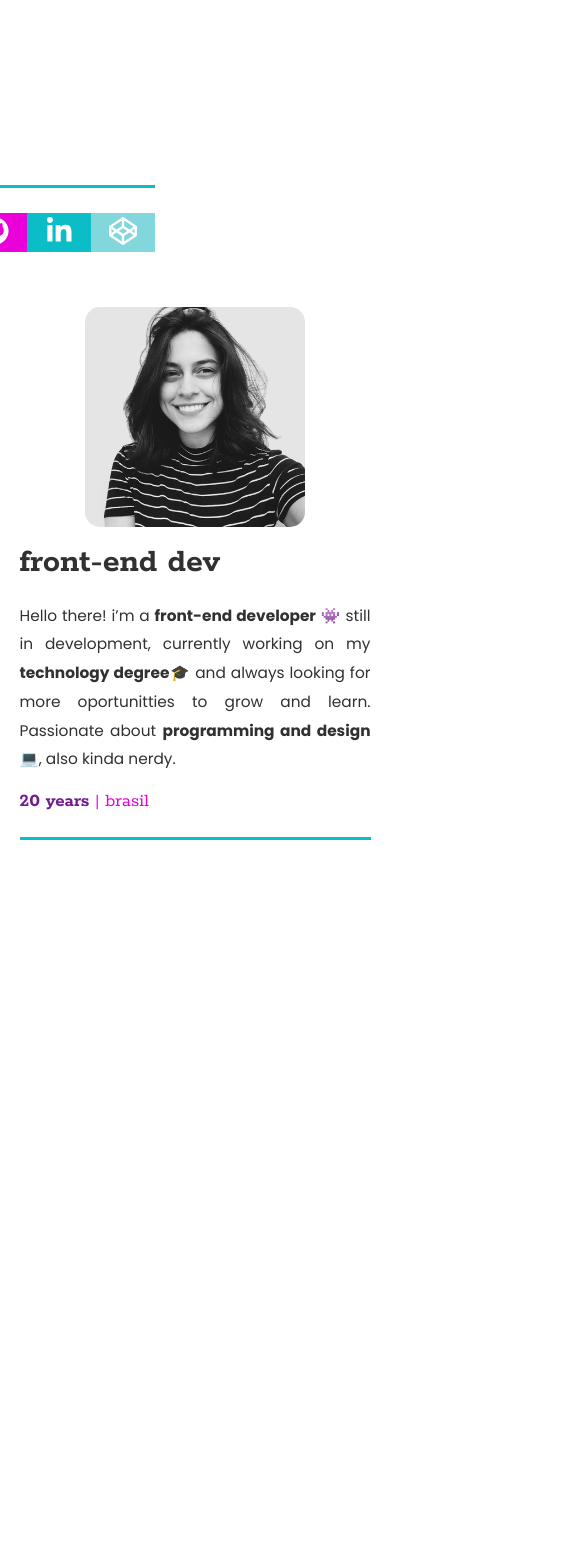
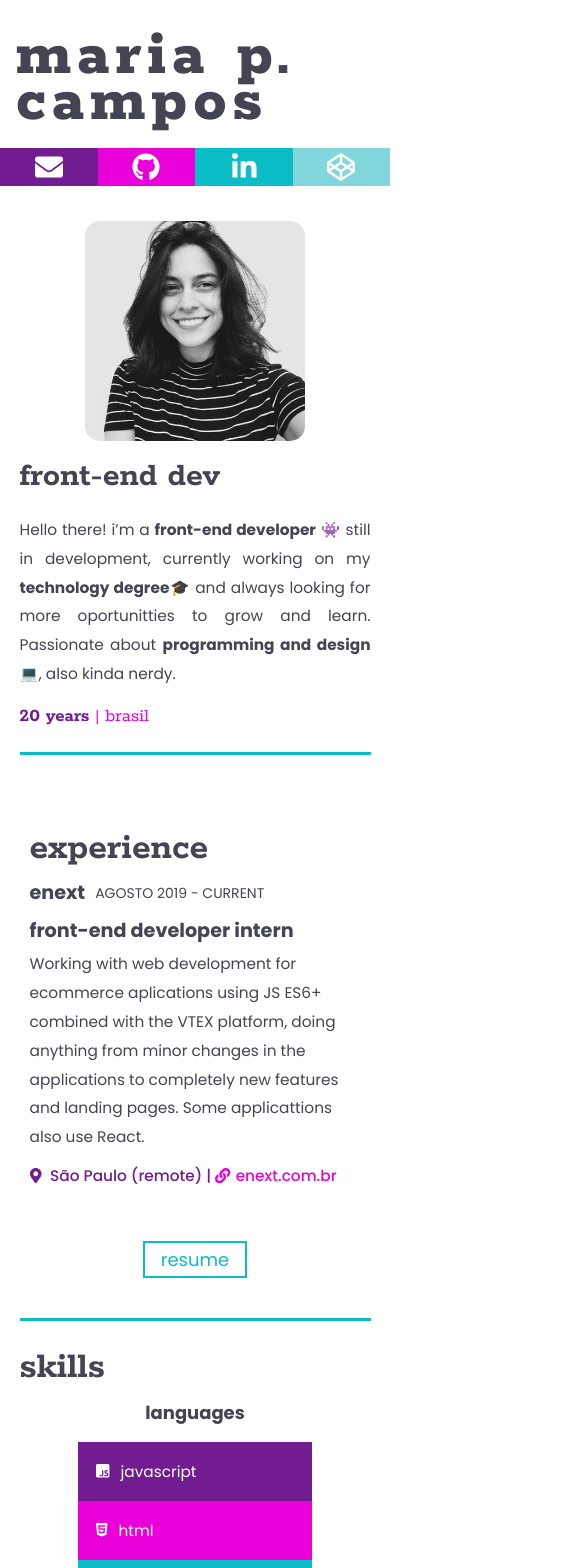
Before and after one commit to mariap-campos/personal-website, a React (Create React App) app: page / in a window 390 px wide. Shown: the top 1568 px of the page, 585 px wide, since content can reach past the window. Built offline with nearby package versions, Linux system fonts and the light colour scheme.

Commit message:
responsive changes

```diff
--- a/src/assets/styles/global.css
+++ b/src/assets/styles/global.css
@@ -3,7 +3,7 @@
 
    --color-background: #ffffff;
    --color-shadow: #dfe2e6;
-   --color-text: #313131;
+   --color-text: #444452;
    --color-purple: #711C91;
    --color-pink: #EA01D9;
    --color-blueish: #0BBDC7;
@@ -33,6 +33,12 @@ h2 {
 
 html, body, #root {
    height: 100vh;
+   color: var(--color-text);
+}
+
+.container {
+   border-bottom: 3px solid var(--color-blueish);
+   width: 60vw;
 }
 
 body {
@@ -49,14 +55,16 @@ body, input, button, textarea{
    color: var(--color-text-in-dark);
 }
 
-.container {
-   width: 90vw;
-   max-width: 700px;
-}
 
 @media (min-width: 700px) {
    :root {
       font-size: 62.5%;
+   }
+
+   .container{
+         width: 90vw;
+         margin: 0 auto;
+         padding: 25px 0px;
    }
 }
 
--- a/src/pages/Home/components/AboutMe/index.js
+++ b/src/pages/Home/components/AboutMe/index.js
@@ -4,7 +4,7 @@ import profileImg from '../../../../assets/images/profile.png'
 
 function AboutMe() {
     return (
-        <S.ProfileWrapper>
+        <S.ProfileWrapper className="container">
             <S.ProfileImage>
             <img src={profileImg} alt="" className="heroImg"/>
             </S.ProfileImage>
--- a/src/pages/Home/components/Experience/index.js
+++ b/src/pages/Home/components/Experience/index.js
@@ -14,10 +14,10 @@ function Experience() {
                 <S.CompanyWrapper>
                     <S.NameWrapper>
                         <h2>enext</h2>
-                        AGOSTO 2019 - CURRENT
+                        <span>AGOSTO 2019 - CURRENT</span>
                     </S.NameWrapper>
                     <S.AdditionalInfo>
-                        <h2>Front-end Developer Intern</h2>
+                        <h2>front-end developer intern</h2>
                         <span>Working with web development for ecommerce aplications using JS ES6+ combined with the VTEX platform, doing anything from minor changes in the applications to completely new features and landing pages. Some applicattions also use React.</span> <br/>
                         <S.Location>
                             <FontAwesomeIcon icon={faMapMarkerAlt} className="icon-Marker"/> São Paulo (remote) | <a target="_blank" rel="noreferrer" href="https://enext.com.br"><FontAwesomeIcon icon={faLink} className="icon-link"/>enext.com.br</a>
@@ -26,13 +26,7 @@ function Experience() {
                 </S.CompanyWrapper>
             </S.ExperienceWrapper>
             <S.ResumeWrapper>
-                <div class="svg-wrapper">
-                    <div class="text"><a href={Resume} target="_blank" rel="noreferrer" className="resume-link">resume</a></div>
-                    <svg height="50" width="200" xmlns="http://www.w3.org/2000/svg">
-                        <rect class="shape" height="50" width="200" />
-                    </svg>
-                </div>
-
+                <a href={Resume} target="_blank" rel="noreferrer" className="resume-link">resume</a>
             </S.ResumeWrapper>
         </S.ExperienceContainer>
     )
--- a/src/pages/Home/components/Experience/styled.js
+++ b/src/pages/Home/components/Experience/styled.js
@@ -2,46 +2,37 @@ import styled from 'styled-components'
 
 export const ExperienceContainer = styled.div`
     border-bottom: 3px solid var(--color-blueish);
+    width: 60vw;
+
+    @media screen and (max-width: 768px) {
+        width: 90vw;
+        margin: 0 auto;
+        padding: 25px 0px;
+    }
 `;
 export const ResumeWrapper = styled.div`
-.svg-wrapper {
-  position: relative;
-  top: 50%;
-  transform: translateY(-50%);
-  margin: 0 auto;
-  width: 200px;
-}
-.shape {
-  stroke-dasharray: 140 540;
-  stroke-dashoffset: -282;
-  stroke-width: 8px;
-  fill: transparent;
-  stroke: var(--color-blueish);
-  border-bottom: 5px solid black;
-  transition: stroke-width 1s, stroke-dashoffset 1s, stroke-dasharray 1s;
-}
-.text {
-  font-size: 22px;
-  line-height: 32px;
-  letter-spacing: 6px;
-  font-weight: 600;
-  top: 40px;
-  right: -38px;
-  position: relative;
-  a {
-      text-decoration: none;
-      color: var(--color-blueish);
-  }
-}
-.svg-wrapper:hover .shape {
-  stroke-width: 2px;
-  stroke-dashoffset: 0;
-  stroke-dasharray: 760;
-}
+    text-align: center;
+    margin-bottom: 20px;
+
+    a {
+        text-decoration: none;
+        font-size: 18px;
+        color: var(--color-blueish);
+        border: 2px solid var(--color-blueish);
+        padding: 4px 16px;
+        transition: background-color 0.6s ease, color 1s ease;
+    }
+
+    a:hover {
+        background-color: var(--color-blueish);
+        color: white;
+        transition: background-color 0.6s ease, color 1s ease;
+    }
+
+
 `;
 
 export const ExperienceWrapper = styled.div`
-    width: 60vw;
     padding: 55px 10px;
     line-height: 3rem;
     animation-name: slide;
@@ -54,14 +45,30 @@ export const TitleWrapper = styled.h1`
 `;
 export const CompanyWrapper = styled.div`
     display: flex;
+
+    @media screen and (max-width: 768px) {
+       flex-direction: column;
+    }
 `;
 export const NameWrapper = styled.div`
     font-size: 14px;
     flex: 1;
+    @media screen and (max-width: 768px) {
+       display: flex;
+
+       span {
+        line-height: 4rem;
+        margin-left: 10px;
+       }
+    }
 `;
 export const AdditionalInfo = styled.div`
     text-align: end;
     flex:4;
+
+    @media screen and (max-width: 768px) {
+       text-align: unset;
+    }
 `;
 export const Location = styled.div`
     margin-top: 10px;
--- a/src/pages/Home/components/Header/index.js
+++ b/src/pages/Home/components/Header/index.js
@@ -13,18 +13,26 @@ function Header() {
             </S.Title>
             <S.NavWrapper>
                 <S.NavItems>
-                    <S.NavItem>
-                        <a target="_blank" rel="noreferrer" href="mailto:mpfc.maria@gmail.com"><FontAwesomeIcon icon={faEnvelope} className="icon-envelope"/></a>
+                <a target="_blank" title="email" rel="noreferrer" href="mailto:mpfc.maria@gmail.com">
+                    <S.NavItem className="email">
+                      <FontAwesomeIcon icon={faEnvelope} className="icon-envelope"/>
                     </S.NavItem>
-                    <S.NavItem>
-                        <a target="_blank" rel="noreferrer" href="https://github.com/mariap-campos"><FontAwesomeIcon icon={faGithub} className="icon-github"/></a>
+                </a>
+                <a target="_blank" title="github" rel="noreferrer" href="https://github.com/mariap-campos">
+                    <S.NavItem className="github">
+                        <FontAwesomeIcon icon={faGithub} className="icon-github"/>
                     </S.NavItem>
-                    <S.NavItem>
-                        <a target="_blank" rel="noreferrer" href="https://github.com/mariap-campos"><FontAwesomeIcon icon={faLinkedinIn} className="icon-linkedin"/></a>
+                </a>
+                <a target="_blank" title="linkedin" rel="noreferrer" href="https://github.com/mariap-campos">
+                    <S.NavItem className="linkedin">
+                        <FontAwesomeIcon icon={faLinkedinIn} className="icon-linkedin"/>
                     </S.NavItem>
-                    <S.NavItem>
-                        <a target="_blank" rel="noreferrer" href="https://codepen.io/mariap-campos"><FontAwesomeIcon icon={faCodepen} className="icon-codepen"/></a>
+                </a>
+                <a target="_blank" title="codepen" rel="noreferrer" href="https://codepen.io/mariap-campos">
+                    <S.NavItem className="codepen">
+                        <FontAwesomeIcon icon={faCodepen} className="icon-codepen"/>
                     </S.NavItem>
+                </a>
                 </S.NavItems>
 
             </S.NavWrapper>
--- a/src/pages/Home/components/Header/styled.js
+++ b/src/pages/Home/components/Header/styled.js
@@ -3,17 +3,20 @@ import styled from 'styled-components'
 export const HeaderWrapper = styled.div`
     width: 60vw;
     padding-top: 65px;
+    border-bottom: 3px solid var(--color-blueish);
     animation-name: slide;
     animation-duration: 1s;
     animation-timing-function: ease;
 
     @media screen and (max-width: 768px) {
         width: 100vw;
+        padding-top: 34px;
+        border-bottom: none;
     }
 `;
 
 export const TitleWrapper = styled.div`
-    margin-bottom: 20px;
+    height: 100px;
     width: 60vw;
     display: flex;
     /* background: linear-gradient(to right,
@@ -28,58 +31,68 @@ export const TitleWrapper = styled.div`
 
     @media screen and (max-width: 768px) {
         width: 100vw;
+        height: unset;
         flex-direction: column;
     }
 `;
 export const Title = styled.div`
   font-family: 'Rokkitt';
-    font-size: 53px;
-    font-weight: 800;
-    border-bottom: 3px solid var(--color-blueish);
-    letter-spacing: 6px;
-    color: #313131;
+  font-size: 54px;
+  font-weight: 800;
+  letter-spacing: 6px;
+    @media screen and (max-width: 768px) {
+        font-size: 66px;
+        margin-left: 16px;
+        line-height: 46px;
+        margin-bottom: 10px;
+    }
 `;
 
 export const NavWrapper = styled.div`
     flex: 1;
-    align-self: center;
+    margin-top: 12px;
 
 `;
 export const NavItems = styled.ul`
     list-style: none;
     display: flex;
-    margin-top: 25px;
     justify-content: flex-end;
 
     @media screen and (max-width: 768px) {
-        width: 100vw;
-        justify-content: flex-end
+        justify-content: center
     }
 
 `;
 export const NavItem = styled.li`
-    width: 64px;
     text-align: center;
-    padding: 4px;
+    margin-right: 14px;
+    width: 38px;
+    height: 38px;
+    padding-top: 5px;
+    transition: height 0.5s ease;
 
-    &:nth-of-type(1){
-        background-color: var(--color-purple)
+    @media screen and (max-width: 768px) {
+        margin-right: 0px;
+        width: 25vw;
     }
-    &:nth-of-type(2){
-        background-color: var(--color-pink)
+
+    &.email { background-color: var(--color-purple); }
+    &.github {background-color: var(--color-pink);}
+    &.linkedin {background-color: var(--color-blueish);}
+    &.codepen {background-color: var(--color-blueish-light);}
+
+    &:hover {
+        height: 68px;
+        transition: height 0.5s ease;
+        svg {
+            margin-top: 24px;
+            transition: margin-top 0.5s ease;
+        }
     }
-    &:nth-of-type(3){
-        background-color: var(--color-blueish)
-    }
-    &:nth-of-type(4){
-        background-color: var(--color-blueish-light)
-    }
+
     svg {
         font-size: 28px;
         color: white;
-    }
-    svg:hover{
-        color: var(--color-text)!important;
-        transition: color 0.2s;
+        transition: margin-top 0.5s ease;
     }
 `;
--- a/src/pages/Home/components/Skills/styled.js
+++ b/src/pages/Home/components/Skills/styled.js
@@ -5,6 +5,12 @@ export const SkillsContainer = styled.div`
 `;
 export const SkillsWrapper = styled.div`
     padding: 55px 10px;
+
+    @media screen and (max-width: 768px) {
+        width: 90vw;
+        margin: 0 auto;
+        padding: 25px 0px;
+    }
 `;
 
 export const TitleWrapper = styled.h1`
@@ -15,6 +21,10 @@ export const TitleWrapper = styled.h1`
 export const CardsWrapper = styled.div`
     display: flex;
     justify-content: space-between;
+
+    @media screen and (max-width: 768px) {
+       flex-direction: column;
+    }
 `;
 export const CardItem = styled.div`
     h3 {
@@ -23,14 +33,22 @@ export const CardItem = styled.div`
         color: var(--color-text);
     }
 
+    @media screen and (max-width: 768px) {
+       margin-bottom: 20px;
+    }
+
 `;
 export const Card = styled.div`
     background-color: var(--color-blueish);
     padding: 18px;
-    width: 200px;
+    width: 14vw;
     margin-right: 10px;
     color: white;
-    border-radius: 10px;
+
+    @media screen and (max-width: 768px) {
+        width: 60vw;
+        margin: 0 auto;
+    }
 
     svg {
         margin-right: 11px;
@@ -45,11 +63,4 @@ export const Card = styled.div`
     &:nth-of-type(4) {
         background-color: var(--color-blueish-light);
     }
-
-    &:last-of-type {
-        margin-right: 0px;
-    }
 `;
-export const Skills = styled.div`
-    margin-bottom: 6px;
-`;
```
Also changed, not shown: 1 other file (tests, documents, lock files or other folders).
